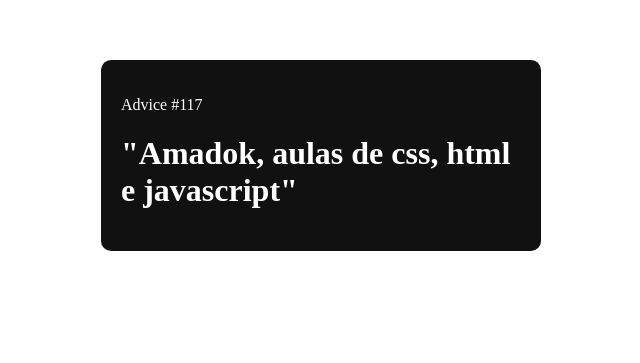
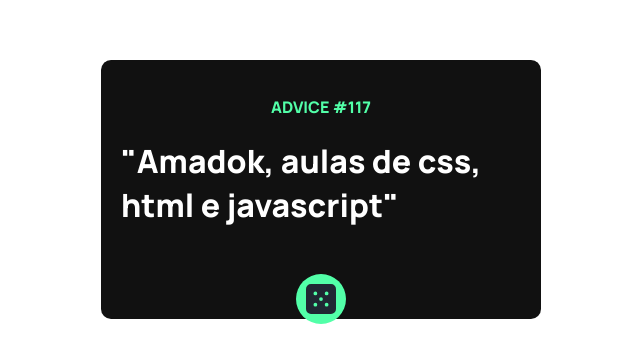
Before and after one commit to soriakairos/amadok-js, a plain HTML site: page index.html in a window 1280 px wide. Shown: the part 193-556 px from the top of the page, without its empty margins (319-959 px from the left). Drawn offline with Linux system fonts and the light colour scheme.

Commit message:
aula amadok

```diff
--- a/index.html
+++ b/index.html
@@ -9,6 +9,18 @@
   <title>Frases Aleatórias - Amadok</title>
 
   <style>
+    @import url('https://fonts.googleapis.com/css2?family=Manrope:wght@500;800&display=swap');
+
+    body{
+      font-family: 'Manrope', sans-serif;
+    }
+    p{
+      color: hsl(150, 100%, 66%);
+      text-transform: uppercase;
+      font-weight: 800;
+      text-align: center;
+    }
+
     .container {
       width: 100%;
       max-width: 400px;
@@ -20,12 +32,29 @@
       margin-top: 20%;
       padding: 20px;
     }
+
+    .icone{
+      background-color: hsl(150, 100%, 66%);
+      width: 30px;
+      height: 30px;
+      padding: 10px;
+      display: flex;
+      place-content: center;
+      border-radius: 50%;
+      position: relative;
+      bottom: -25px;
+      left: calc(50% - 25px);
+    }
   </style>
 </head>
 <body>
+
   <main class="container">
     <p>Advice #117</p>
     <h1>"Amadok, aulas de css, html e javascript"</h1>
+  <div class="icone">
+    <img src="./images/icon-dice.svg"alt="icon-dice"/>
+  </div>
   </main>
 </body>
 </html>
```
